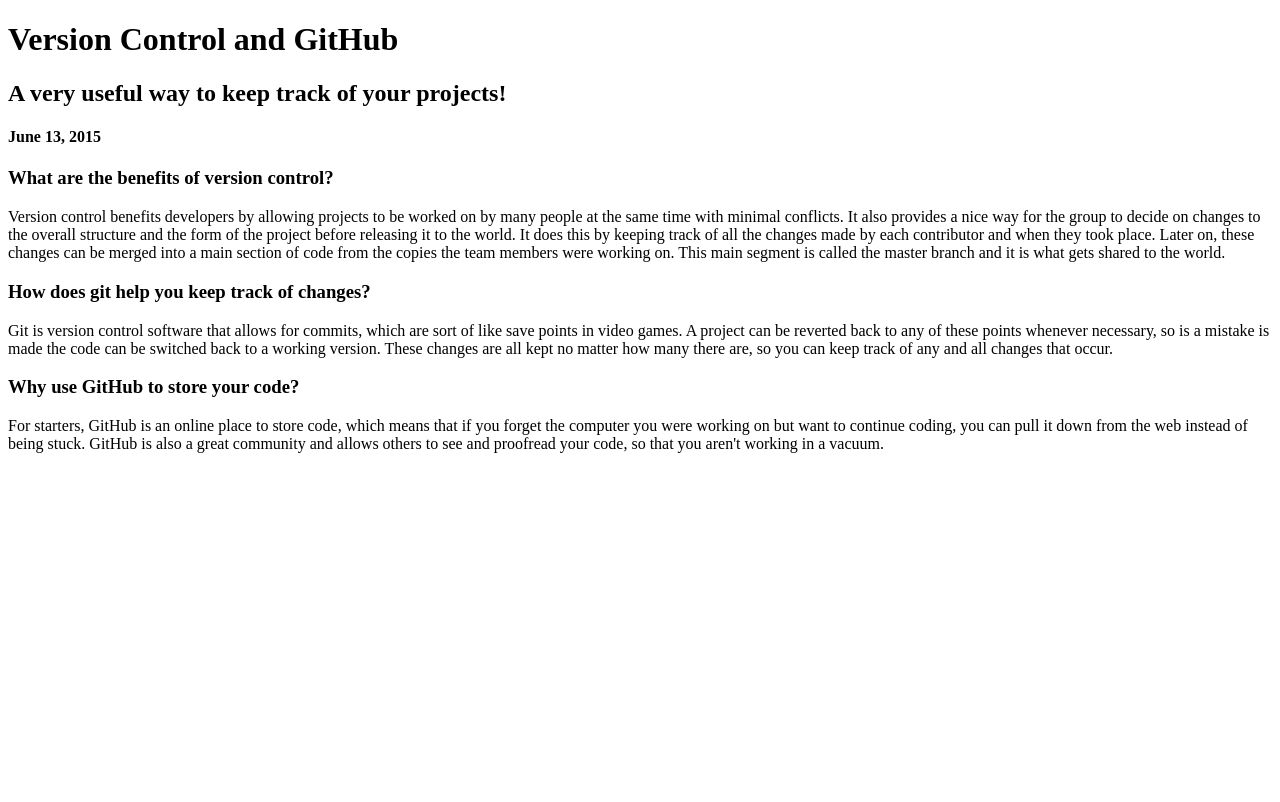
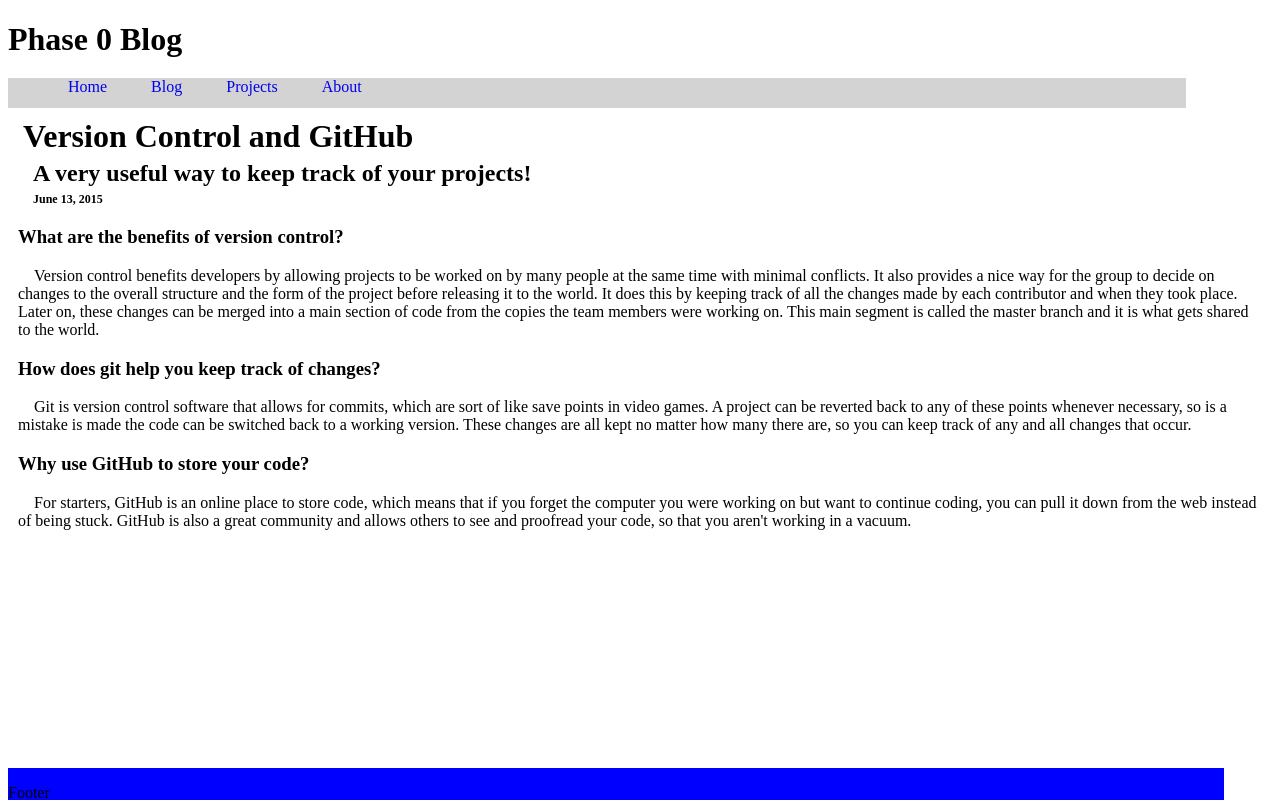
Before and after one commit to anthonycastelli01/anthonycastelli01.github.io, a plain HTML site: page blog/t1-git-blog.html in a window 1280 px wide. Drawn offline with Linux system fonts and the light colour scheme.

Commit message:
Add in style to old posts

```diff
--- /dev/null
+++ b/blog/blog-template.html
@@ -0,0 +1,36 @@
+<!DOCTYPE html>
+<html>
+  <head>
+    <meta charset="UTF-8">
+    <link rel="stylesheet" type="text/css" href="../styles/blog-stylesheet.css">
+  </head>
+
+  <body>
+    <header>
+      <h1>Phase 0 Blog</h1>
+      <nav>
+        <ul>
+          <li><a href="https://anthonycastelli01.github.io/">Home</a></li>
+          <li><a href="https://anthonycastelli01.github.io/blog">Blog</a></li>
+          <li><a href="#">Projects</a></li>
+          <li><a href="#">About</a></li>
+        </ul>
+      </nav>
+    </header>
+
+    <main>
+      <article>
+        <h1><!-- Title --></h1>
+        <h2><!-- Subtitle --></h2>
+        <h4><!-- Date --></h4>
+
+        <p><!-- Article --></p>
+
+      </article>
+    </main>
+
+    <footer>
+      <p>Footer</p>
+    </footer>
+  </blog>
+</html>
--- a/blog/t1-git-blog.html
+++ b/blog/t1-git-blog.html
@@ -1,16 +1,29 @@
 <!DOCTYPE html>
+<html>
   <head>
-  <title>Anthony's Blog</title>
     <meta charset="UTF-8">
-  <link rel="stylesheet" type="text/css" href="your-stylesheet-link-here.css">
+    <link rel="stylesheet" type="text/css" href="../styles/blog-stylesheet.css">
   </head>
 
+  <body>
+    <header>
+      <h1>Phase 0 Blog</h1>
+      <nav>
+        <ul>
+          <li><a href="https://anthonycastelli01.github.io/">Home</a></li>
+          <li><a href="https://anthonycastelli01.github.io/blog">Blog</a></li>
+          <li><a href="#">Projects</a></li>
+          <li><a href="#">About</a></li>
+        </ul>
+      </nav>
+    </header>
+
     <main>
+      <article>
         <h1>Version Control and GitHub</h1>
         <h2>A very useful way to keep track of your projects!</h2>
         <h4>June 13, 2015</h4>
 
-  <section>
         <h3>What are the benefits of version control?</h3>
         <p>
           Version control benefits developers by allowing projects to be worked on by many people at the same time with minimal conflicts. It also provides a nice way for the group to decide on changes to the overall structure and the form of the project before releasing it to the world. It does this by keeping track of all the changes made by each contributor and when they took place. Later on, these changes can be merged into a main section of code from the copies the team members were working on. This main segment is called the master branch and it is what gets shared to the world.
@@ -25,5 +38,11 @@
         <p>
           For starters, GitHub is an online place to store code, which means that if you forget the computer you were working on but want to continue coding, you can pull it down from the web instead of being stuck. GitHub is also a great community and allows others to see and proofread your code, so that you aren't working in a vacuum.
         </p>
-  </section>
+      </article>
     </main>
+
+    <footer>
+      <p>Footer</p>
+    </footer>
+  </blog>
+</html>
--- a/styles/blog-stylesheet.css
+++ b/styles/blog-stylesheet.css
@@ -22,21 +22,41 @@ header a {
 }
 
 
-section {
+.main-map {
   position: absolute;
   margin: 10px;
   width: 100%;
   max-width: 1300px;
 }
-section ul {
+.main-map ul {
   list-style-type: none;
 }
 
+article {
+  margin: 10px;
+}
+article h1 {
+  font-size: 2em;
+  margin: 5px;
+}
+article h2 {
+  font-size: 1.5em;
+  margin: 5px;
+  margin-left: 15px;
+}
+article h4 {
+  font-size: .75em;
+  margin: 5px;
+  margin-left: 15px;
+}
+article p {
+  text-indent: 1em;
+}
 
 footer {
   position: absolute;
   background-color: blue;
-  width: 100%;
+  width: 95%;
   height: 2em;
   bottom: 0px;
 }
```
Also changed, not shown: blog/c1-chefs-kitchen.html (+24 -4 lines), blog/index.html (+1 -1 lines). Lines whose indentation alone changed are shown as unchanged.
